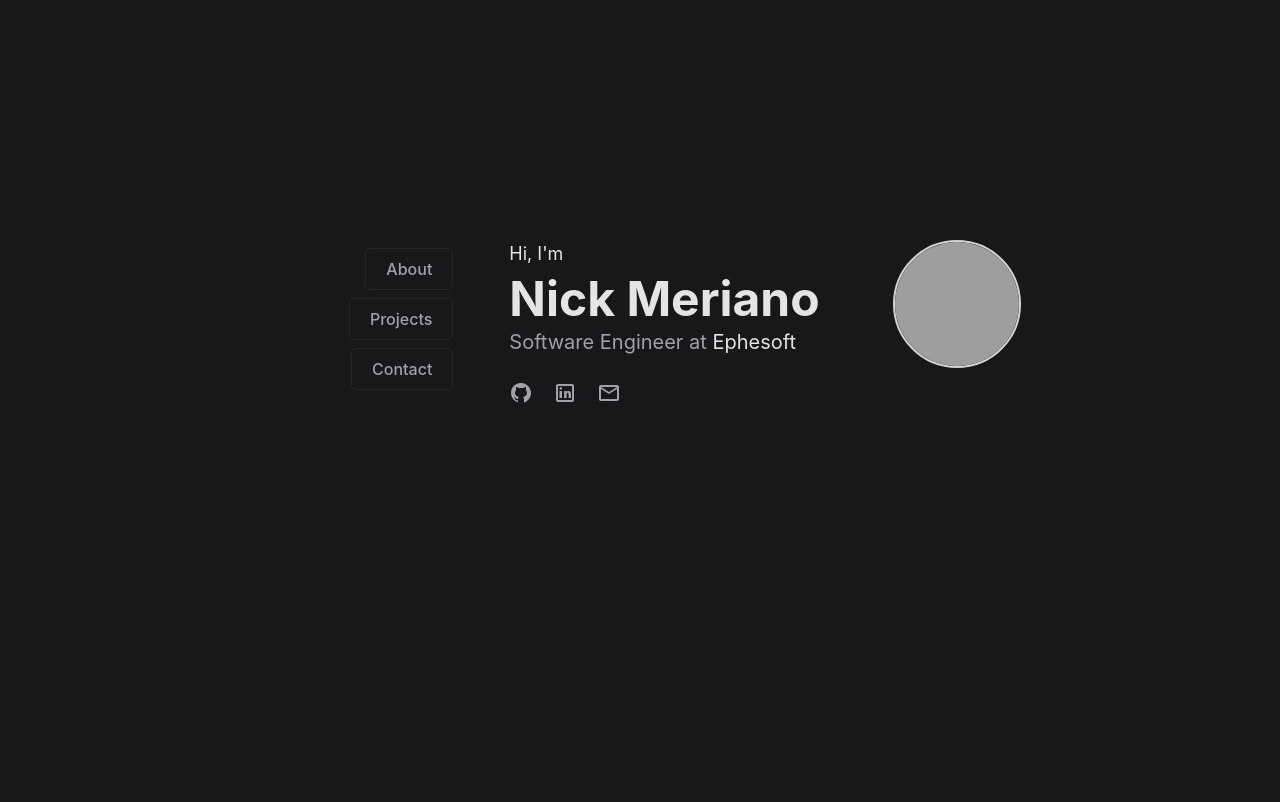
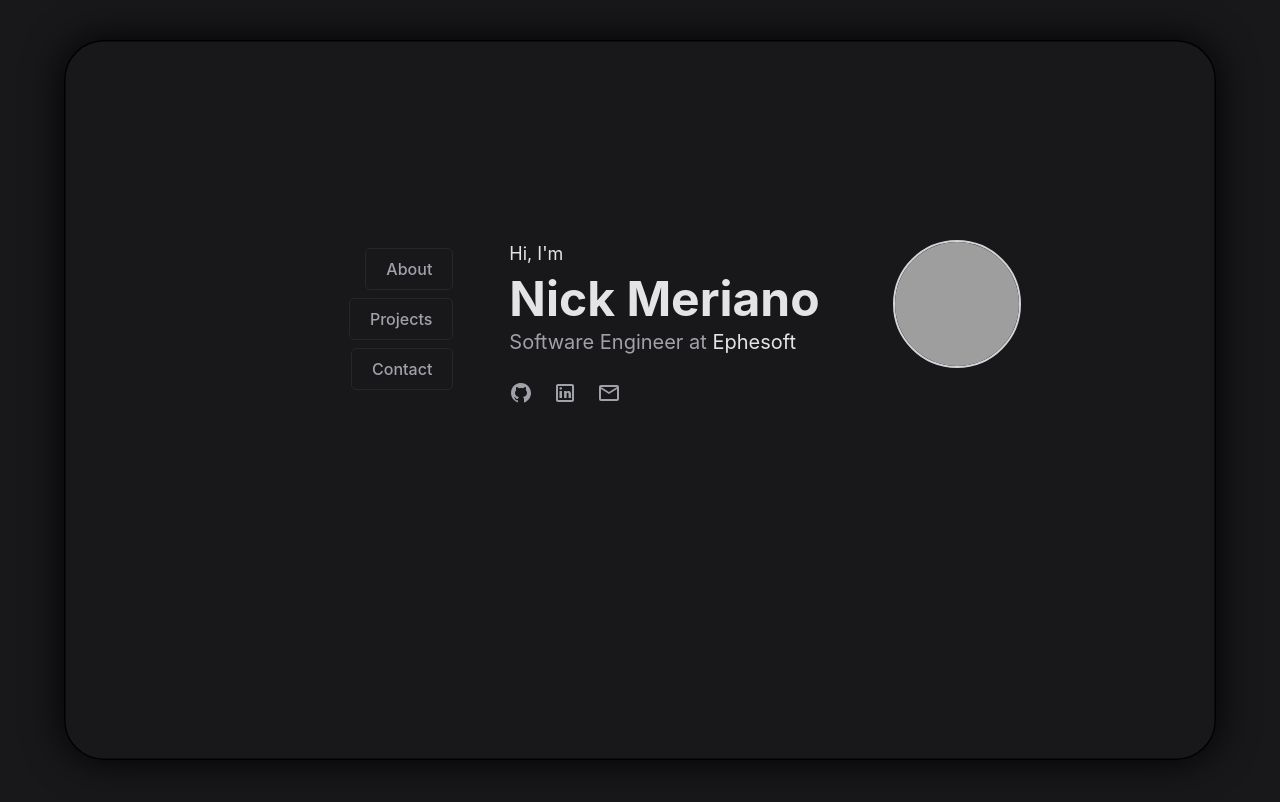
Before and after one commit to nicmeriano/nickmeriano, a Next.js app: page / in a window 1280 px wide. Shown: the top 802 px of the page. Built offline with nearby package versions, Linux system fonts and the light colour scheme; grey boxes are pictures that could not be loaded.

Commit message:
add blob border

```diff
--- a/src/pages/_app.tsx
+++ b/src/pages/_app.tsx
@@ -11,9 +11,13 @@ import '@fontsource/source-sans-pro/700.css';
 import { useEffect } from 'react';
 
 export default function MyApp({ Component, pageProps }: AppProps) {
-    // Reset scroll to prevent wrong section from being highlighted in nav when refreshing the page from an anchor point
     useEffect(() => {
+        // Reset scroll to top on refresh
         window.history.scrollRestoration = 'manual';
+        // HACK: Prevent autoscroll when section has is present in the URL on first load (messes with intro animation)
+        setTimeout(() => {
+            window.scrollTo({ top: 0, behavior: 'auto' });
+        });
     }, []);
     return (
         <ChakraProvider theme={theme}>
--- a/src/pages/index.tsx
+++ b/src/pages/index.tsx
@@ -7,6 +7,7 @@ import {
     GridItem,
     Heading,
     HStack,
+    keyframes,
     Link,
     Stack,
     Tab,
@@ -22,6 +23,37 @@ import { Icon } from 'components';
 import type { NextPage } from 'next';
 import NextLink from 'next/link';
 import { FC, ReactNode, useEffect, useState } from 'react';
+
+const shrinkIn = keyframes`
+    from {
+        transform: scale(1.1);
+        opacity: 0;
+
+    }
+
+
+    to {
+        transform: scale(1);
+        opacity: 1;
+
+    }
+`;
+const enter = keyframes`
+    from {
+
+        transform: matrix3d(.95, 0, 0, 0, 0, 1, 0, 0, 0, 0, 1, 0, 0, 0, 0, 1);
+        opacity: 0;
+
+    }
+
+
+    to {
+
+        transform: matrix3d(1, 0, 0, 0, 0, 1, 0, 0, 0, 0, 1, 0, 0, 0, 0, 1);
+        opacity: 1;
+
+    }
+`;
 
 type Project = {
     name: string;
@@ -181,37 +213,130 @@ const Home: NextPage = () => {
 
     return (
         <>
-            {/* <Box
+            <Box
                 position="fixed"
-                width="full"
-                top="-8"
+                top="0"
                 left="0"
-                height="10vh"
-                transition="opacity 300ms, transform 300ms"
-                opacity={isScrolled ? 0 : 0.8}
-                transform={isScrolled ? 'translateY(-100%)' : 'rotate(0)'}
-                borderBottom="2px solid"
-                borderColor="gray.800"
-                // bg="teal.600"
-            ></Box> */}
-            {/* <Box
-                position="fixed"
-                width="full"
-                bottom="0"
-                left="0"
-                height="24"
-                transition="opacity 300ms, transform 300ms"
-                opacity={isScrolled ? 0 : 0.8}
-                transform={isScrolled ? 'translateY(100%)' : 'rotate(0)'}
-                // borderTop="2px solid"
-                // borderColor="gray.800"
-                // bg="teal.600"
-                display="grid"
-                alignContent="center"
-                justifyContent="center"
+                w="full"
+                h="full"
+                display="flex"
+                transition="transform 400ms ease, opacity 300ms ease"
+                transform={isScrolled ? 'scale(1.03)' : ''}
+                opacity={isScrolled ? 0 : 1}
+                animation={`${shrinkIn} 800ms ease-out`}
             >
-                <Icon name="chevron-down" size="xl" animation={`${float} 3s infinite`} color="teal.500"/>
-            </Box> */}
+                <Box
+                    position="absolute"
+                    top="0"
+                    left="0"
+                    right="0"
+                    bottom="0"
+                    margin="auto"
+                    w="calc(100vw - 10%)"
+                    h="calc(100vh - 10%)"
+                    display="flex"
+                    justifyContent="center"
+                    alignItems="center"
+                    zIndex="-1"
+                >
+                    <svg
+                        height="100%"
+                        width="100%"
+                        fill="none"
+                        xmlns="http://www.w3.org/2000/svg"
+                        style={{ borderRadius: '40px' }}
+                    >
+                        <rect
+                            width="100%"
+                            height="100%"
+                            stroke="url(#gradient)"
+                            strokeWidth="3"
+                            fill="var(--chakra-colors-gray-900)"
+                            rx="40"
+                        />
+
+                        <defs>
+                            <linearGradient
+                                id="gradient"
+                                x1="4.5"
+                                y1="19.5"
+                                x2="4.5"
+                                y2="180.836"
+                                gradientUnits="userSpaceOnUse"
+                            >
+                                <stop>
+                                    <animate
+                                        attributeName="stop-color"
+                                        dur="10s"
+                                        repeatCount="indefinite"
+                                        values="#fe00f2;#3ffe00;#fe00f2;"
+                                    />
+                                </stop>
+                                <stop offset="1">
+                                    <animate
+                                        attributeName="stop-color"
+                                        dur="10s"
+                                        repeatCount="indefinite"
+                                        values="#fb0280;#02fbb0;#fb0280"
+                                    />
+                                </stop>
+                            </linearGradient>
+                        </defs>
+                    </svg>
+                </Box>
+                <Box
+                    position="absolute"
+                    top="0"
+                    left="0"
+                    right="0"
+                    bottom="0"
+                    margin="auto"
+                    w="calc(100vw - 10%)"
+                    h="calc(100vh - 10%)"
+                    display="flex"
+                    justifyContent="center"
+                    alignItems="center"
+                    filter="blur(20px)"
+                    zIndex="-2"
+                >
+                    <svg
+                        height="100%"
+                        width="100%"
+                        fill="none"
+                        xmlns="http://www.w3.org/2000/svg"
+                        style={{ borderRadius: '40px' }}
+                    >
+                        <rect width="100%" height="100%" fill="url(#gradient)" rx="40" />
+                        <defs>
+                            <linearGradient
+                                id="gradient"
+                                x1="4.5"
+                                y1="19.5"
+                                x2="4.5"
+                                y2="180.836"
+                                gradientUnits="userSpaceOnUse"
+                            >
+                                <stop>
+                                    <animate
+                                        attributeName="stop-color"
+                                        dur="10s"
+                                        repeatCount="indefinite"
+                                        values="#fe00f2;#3ffe00;#fe00f2;"
+                                    />
+                                </stop>
+                                <stop offset="1">
+                                    <animate
+                                        attributeName="stop-color"
+                                        dur="10s"
+                                        repeatCount="indefinite"
+                                        values="#fb0280;#02fbb0;#fb0280"
+                                    />
+                                </stop>
+                            </linearGradient>
+                        </defs>
+                    </svg>
+                </Box>
+            </Box>
 
             <Box id="anchor" position="absolute" width="full" top="0px"></Box>
             <Box id="header" position="fixed" width="full" h="24px"></Box>
@@ -245,6 +370,7 @@ const Home: NextPage = () => {
                 maxWidth={{ base: 'lg', lg: '5xl' }}
                 pt="30vh"
                 gap="6"
+                animation={`${enter} 3000ms ease-out`}
             >
                 <GridItem width="100%" height="100%" gridArea="sidenav" display={{ base: 'none', lg: 'block' }} pl="6">
                     <VStack alignItems="end" position="sticky" p="2" top="12">
@@ -279,7 +405,7 @@ const Home: NextPage = () => {
                         maxWidth="lg"
                         direction={{ base: 'column-reverse', sm: 'row' }}
                     >
-                        <Box as="section" mb="32">
+                        <Box as="section" mb="32" zIndex="base">
                             <Text fontSize="lg" mb="2">
                                 Hi, I&apos;m
                             </Text>
```
